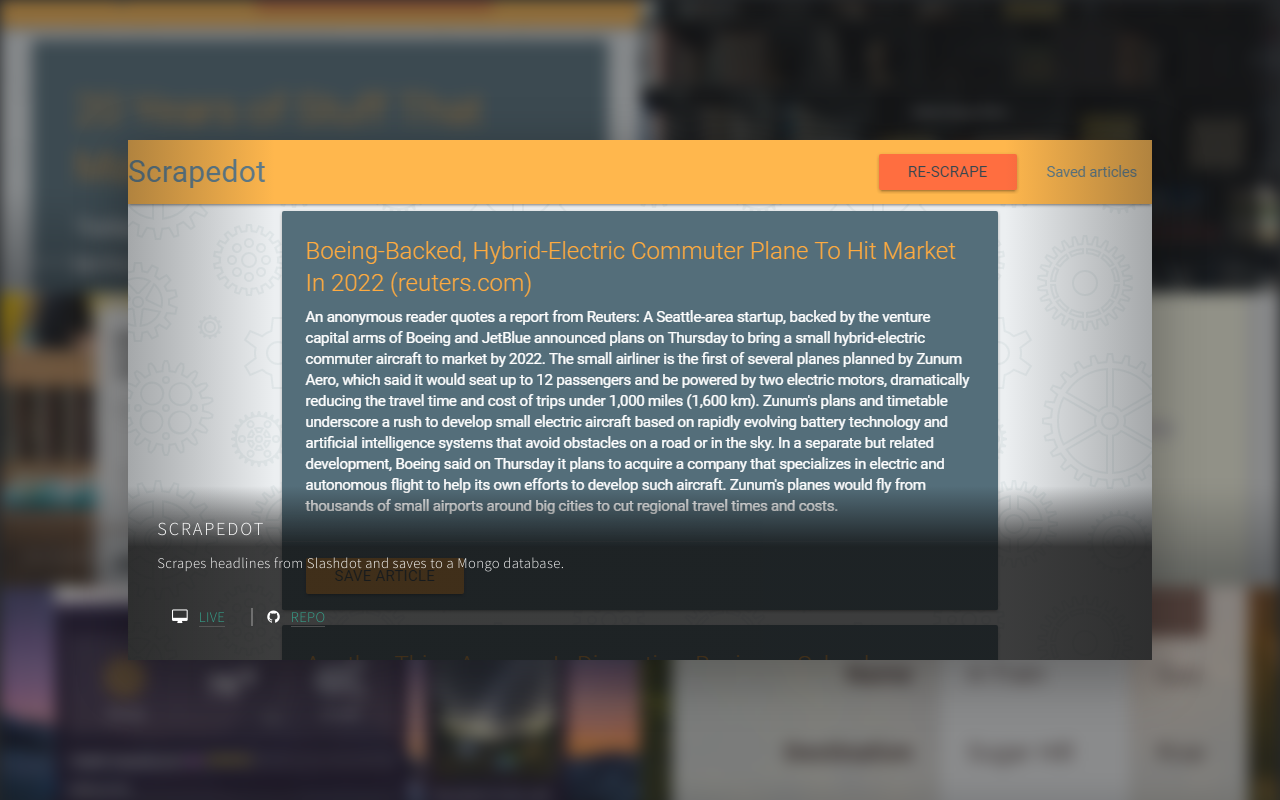
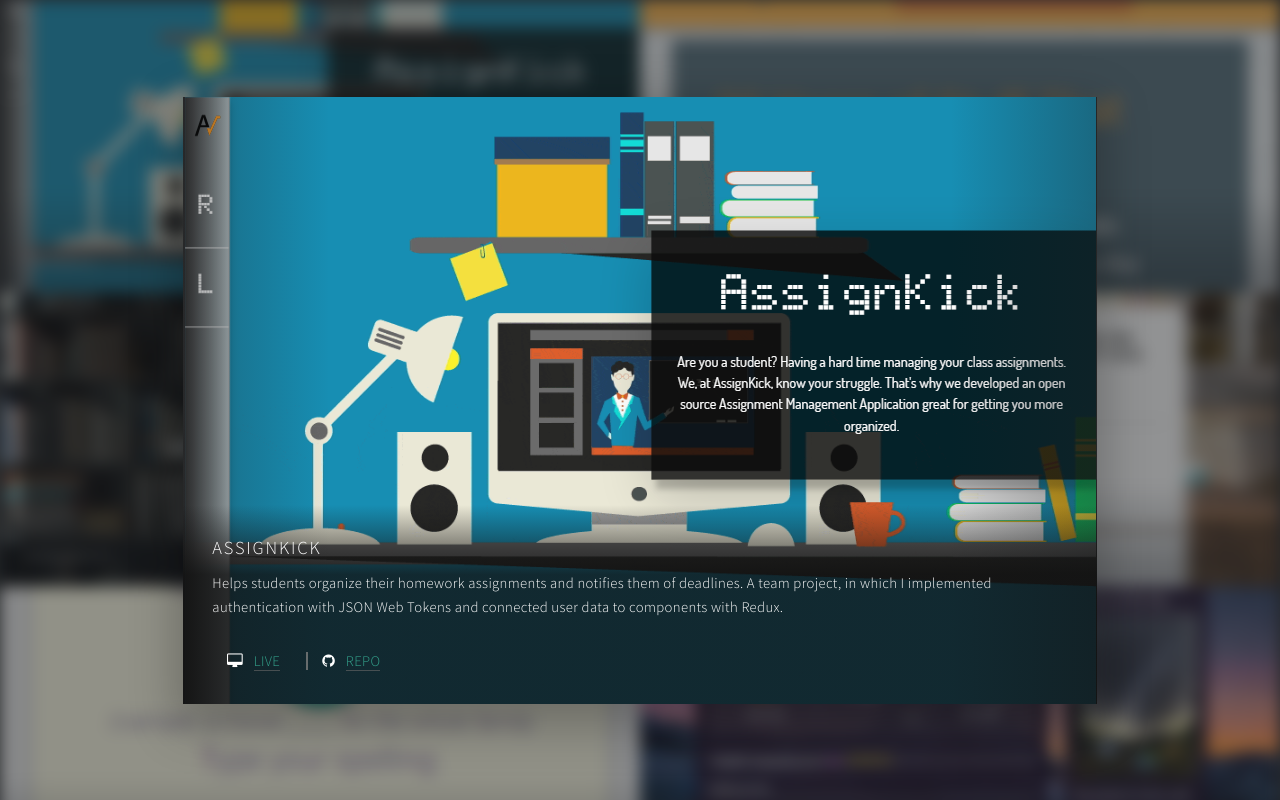
Before and after one commit to AbdiViklas/AbdiViklas.github.io, a plain HTML site: page index.html in a window 1280 px wide. Both pictures are taken after a click on the link 320 px from the left and 146 px from the top of the page. Shown: the top 800 px of the page. Drawn offline with Linux system fonts and the light colour scheme.

Commit message:
add AssignKick

```diff
--- a/index.html
+++ b/index.html
@@ -28,6 +28,22 @@
 
 				<!-- Main -->
 					<div id="main">
+							<article class="thumb">
+									<a href="images/fulls/assignkick.png" class="image"><img src="images/thumbs/assignkick.png" alt="" /></a>
+									<h2>AssignKick</h2>
+									<p>Helps students organize their homework assignments and notifies them of deadlines.
+										A team project, in which I implemented authentication with JSON Web Tokens and connected user data to components with Redux.</p>
+									<p>
+										<span class="popup-links">
+											<i class="fa fa-desktop" aria-hidden="true"></i>
+											<a href="http://assignkick.herokuapp.com" target="_blank">LIVE</a>
+										</span>
+										<span class="popup-links">
+											<i class="fa fa-github" aria-hidden="true"></i>
+											<a href="https://github.com/andybonner/assignkick" target="_blank">REPO</a>
+										</span>
+									</p>
+								</article>
 						<article class="thumb">
 							<a href="images/fulls/scrapedot.png" class="image"><img src="images/thumbs/scrapedot.png" alt="" /></a>
 							<h2>Scrapedot</h2>
```
Also changed, not shown: images/fulls/assignkick.png (added), images/thumbs/assignkick.png (added).
